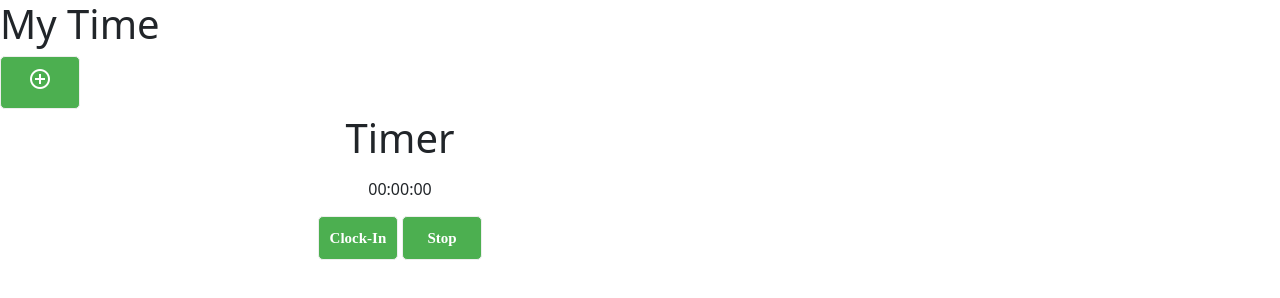
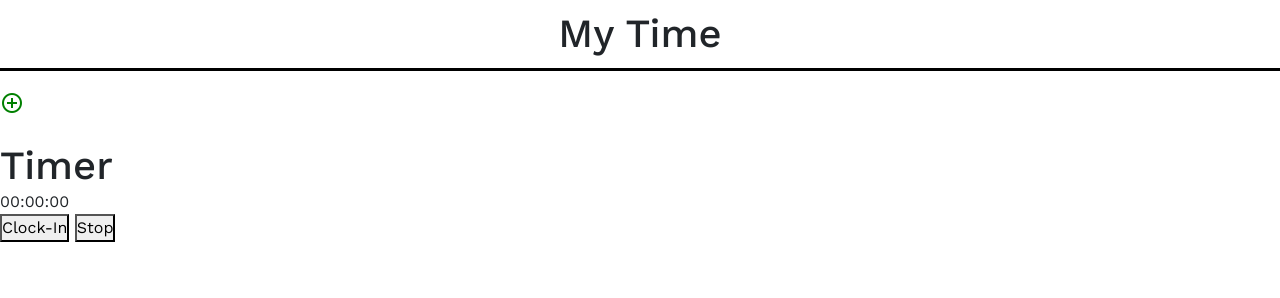
Before and after one commit to lingarner/TimeKeeper, a plain HTML site: page index.html in a window 1280 px wide. Drawn offline with nearby package versions, Linux system fonts and the light colour scheme.

Commit message:
attempts

```diff
--- a/combine.js
+++ b/combine.js
@@ -208,7 +208,7 @@ function createStopWatchSection(projName) {
 
     // Create the heading
     const heading = document.createElement('h1');
-    heading.textContent = 'Timer';
+    // heading.textContent = 'Timer';
 
     // Create the timer display
     const timerDisplay = document.createElement('p');
@@ -272,6 +272,7 @@ function getProjectNames(){
     const container = document.getElementById("output");
     projectNames.forEach(name => {
         const p = document.createElement("p");
+        p.setAttribute('class', 'projectName');
         p.textContent = name;
         container.appendChild(p);
         // create and display timer connected to this project
--- a/index.css
+++ b/index.css
@@ -1,12 +1,12 @@
-body{
+/* body{
     width: 100vh;
     height: 100vh;
+    font-family: ubuntu;
 }
 h5 {
     font-weight: bold;
     font-size: 30px;
     color: #4caf50;
-    font-family: ubuntu;
   }
 h6 {
   font-weight: bold;
@@ -14,7 +14,6 @@ h5 {
   color: #4caf50;
   margin-top: -5vh;
   margin-bottom: -2vh;
-    font-family: ubuntu;
 }
 #stopWatch {
   height: auto;
@@ -25,12 +24,11 @@ h5 {
 
 #timer,
 #fulltime {
-    width: 40vw;
+  width: 25vw;
   height: auto;
-    padding: 20px;
+  padding: 10px;
   font-weight: bold;
-    font-size: 30px;
-    font-family: ubuntu;
+  font-size: 20px;
   margin-left: 27vw;
   display: block;
   border: 1px solid #eee;
@@ -45,7 +43,6 @@ h5 {
   cursor: pointer;
   font-weight: bold;
   font-size: 15px;
-    font-family: ubuntu;
   outline: none;
   width: 80px;
   padding: 10px 0px;
@@ -61,6 +58,30 @@ h5 {
   display: none;
   font-size: 16px;
   font-weight: bold;
+} */
+
+body, button, p, h1, h2, h3, h4, h5, h6, span, footer{
+  margin: 0;
+  padding: 0;
+  box-sizing: border-box;
+  text-decoration: none;
+  list-style: none;
+  font-family: var(--primary-font-style);
+}
+:root{
+  --main-bg-color: #fff;
+  --sec-bg-color: #05014a;
+  --active-font-color: rgb(217,171,128);
+  --main-font-color: white;
+  --light-grey: #f8f4f4;
+  --primary-font-style: 'Work Sans', sans-serif;
+}
+
+#mainTitle{
+  text-align: center;
+  padding: 10px 40px;
+  border-bottom: 3px solid black;
+  margin-bottom: 20px;
 }
 
 #goalBox {
@@ -72,7 +93,6 @@ h5 {
   z-index: 1;
 
 }
-
 #progressBox {
   position: absolute;
   width: 100px; /* Make the second rectangle slightly shorter */
@@ -82,3 +102,16 @@ h5 {
   z-index: 2;
 
 }
+#start, #stop{
+  border: none;
+  background-color: transparent;
+  margin-bottom: 20px;
+}
+#add{
+  border: none;
+  background-color: transparent;
+  margin-bottom: 20px;
+}
+.material-symbols-outlined{
+  color:green;
+}
--- a/index.html
+++ b/index.html
@@ -16,6 +16,7 @@
 
 
     <h1 id="mainTitle">My Time</h1>
+    <div id="output"></div>
     <form class="formContainer" style="display:none">
         <!-- <input name="projectName" type="text" id="projectName" placeholder='Project/Category'>
         <button id="addProjectButton" type="button">Add Project</button> -->
@@ -24,7 +25,7 @@
             <div id="goalBox"></div>
             <div id="progressBox"></div>
         </div>
-        <h1></h1><br>
+        <!-- <h1></h1> -->
         <input name="projectName" type="text" id="projectName" placeholder='Project/Category'>
         <input name="Goal Time" type="text" id="goalTime" placeholder='00:00:00'>
         <select class="choose_color">
@@ -40,7 +41,6 @@
           <button id="addProjectButton" type="button">Add Project</button>
         <div id="inputsHere"></div>
     </form>
-    <div id="output"></div>
     <button id="add">
         <span class="material-symbols-outlined">
             add_circle
@@ -49,8 +49,8 @@
     <section id="stopWatch">
         <h1>Timer</h1>
         <p class="timer"> 00:00:00 </p>
-        <button class="start"> Clock-In </button>
-        <button class="stop"> Stop </button>
+        <button class="start main-btn"> Clock-In </button>
+        <button class="stop main-btn"> Stop </button>
         <p class="fulltime"> </p>
     </section>
 </body>
```
Lines whose indentation alone changed are shown as unchanged.
